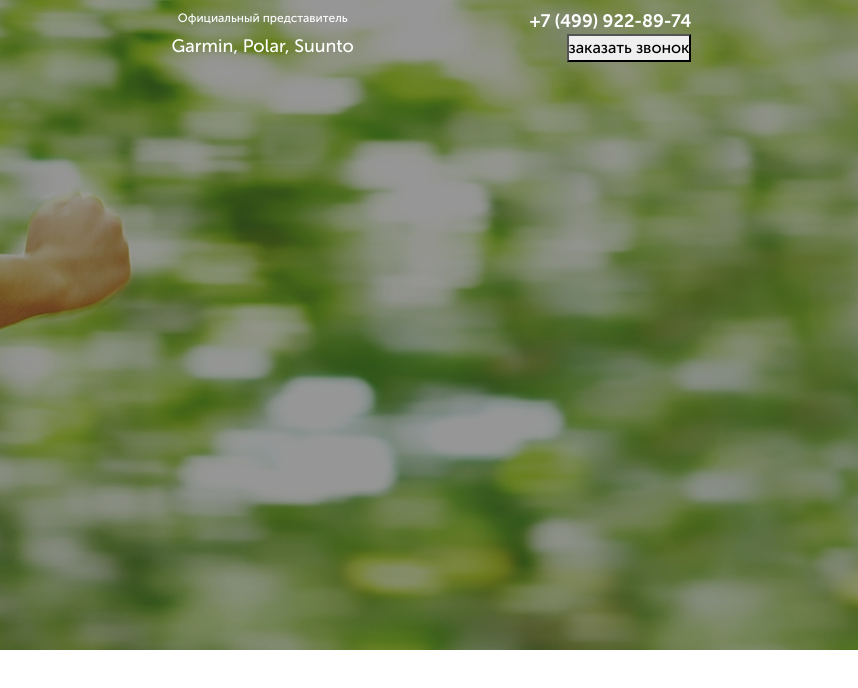
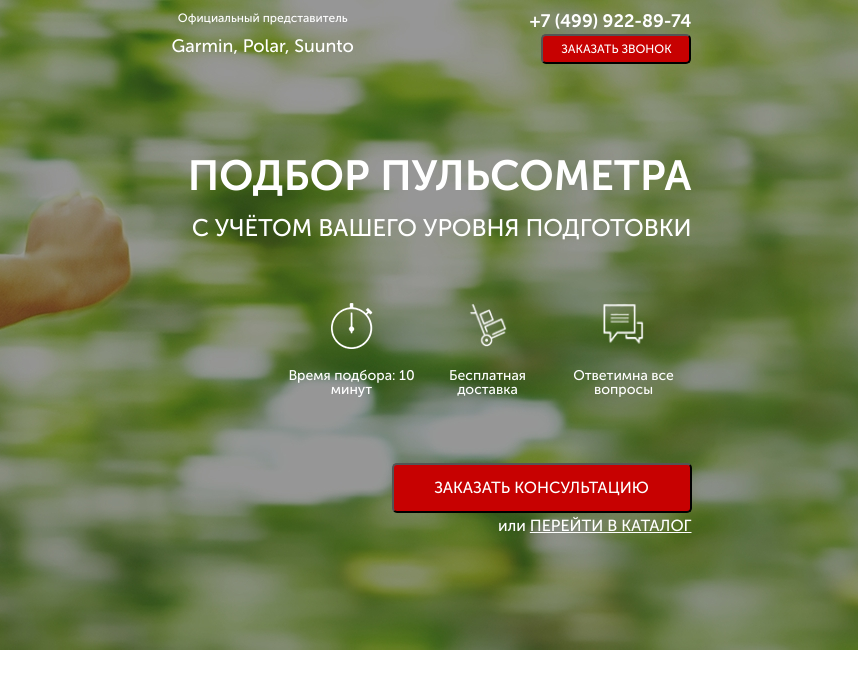
Before and after one commit to Xuan5422/PULSE, a website: page src/index.html in a window 1280 px wide. Shown: the full height of the page, 422-1280 px from the left. Drawn offline with Linux system fonts and the light colour scheme.

Commit message:
сверстал promo

```diff
--- a/src/index.html
+++ b/src/index.html
@@ -28,7 +28,37 @@
 					<button class="button">заказать звонок</button>
 				</div>
 			</header>
+			<h1 class="promo__title">
+				Подбор пульсометра
+			</h1>
+			<h2 class="promo__subtitle">
+				с учётом Вашего уровня подготовки
+			</h2>
 
+			<div class="icon-block">
+				<div class="icon-block__item">
+					<img src="icons/main_screen/timer.png" alt="" class="icon-block__img">
+					<div class="icon-block__descr">
+						Время подбора: 10 минут
+					</div>
+				</div>
+				<div class="icon-block__item">
+					<img src="icons/main_screen/hand-cart.png" alt="" class="icon-block__img">
+					<div class="icon-block__descr">
+						Бесплатная доставка
+					</div>
+				</div>
+				<div class="icon-block__item">
+					<img src="icons/main_screen/messages.png" alt="" class="icon-block__img">
+					<div class="icon-block__descr">
+						Ответимна все вопросы
+					</div>
+				</div>
+			</div>
+			<div class="promo__botton-wrapper">
+			<button class="button button_big">заказать кОНСУЛЬТАЦИЮ</button>
+			</div>
+			<div class="promo__catalog">или <a href="#" class="promo__link">ПЕРЕЙТИ В КАТАЛОГ</a></div>
 		</div>
 
 	</section>
--- a/src/sass/base/_mixins.sass
+++ b/src/sass/base/_mixins.sass
@@ -1,11 +1,11 @@
-=my_btn($btn_width, $btn_hieght, $font_weight, $font_size, $btn_color)
-width: $btn_width
-height: $btn_hieght
-background: $btn_color
-border-radius: 5px
-font-style: normal
-font-weight: $font_weight
-font-size: $font_size
-text-align: center
-text-transform: uppercase
-color: #FFFFFF
+=my_btn($btn_width, $btn_hieght, $font_weight, $font_size)
+        width: $btn_width
+        height: $btn_hieght
+        background: $btn_color
+        border-radius: 5px
+        font-style: normal
+        font-weight: $font_weight
+        font-size: $font_size
+        text-align: center
+        text-transform: uppercase
+        color: #FFFFFF
--- a/src/sass/blocks/_button.sass
+++ b/src/sass/blocks/_button.sass
@@ -1,2 +1,4 @@
 .button
-	+my_btn(150px, 30px, 500, 12px, $btn_color)
+	+my_btn(150px, 30px, 500, 12px)
+	&_big
+		+my_btn(300px, 50px, 500, 16px)
--- /dev/null
+++ b/src/sass/blocks/_icon-block.sass
@@ -0,0 +1,21 @@
+.icon-block
+    display: flex
+    justify-content: flex-end
+    align-items: flex-start
+    &__item
+        display: flex
+        flex-direction: column
+        align-items: center
+    &__img
+        width: 42px
+        height: 46px
+    &__descr
+        margin-top: 20px
+        width: 136px
+        height: 29px
+        font-style: normal
+        font-weight: 500
+        font-size: 14px
+        line-height: 14px
+        text-align: center
+        color: #FFFFFF
--- a/src/sass/blocks/_promo.sass
+++ b/src/sass/blocks/_promo.sass
@@ -1,4 +1,43 @@
 .promo
     min-height: 650px
     padding: 12px 0 93px 0
-    background: url('../../img/main.jpg') center (center/cover) no-repeat
+    background: url('../img/main.jpg') center (center/cover) no-repeat
+    &__title
+        margin-top: 91px
+        font-style: normal
+        font-weight: 700
+        font-size: 42px
+        line-height: 42px
+        text-align: right
+        text-transform: uppercase
+        color: #FFFFFF
+    &__subtitle
+        margin-top: 17px
+        margin-bottom: 60px
+        font-style: normal
+        font-weight: 500
+        font-size: 24px
+        text-align: right
+        text-transform: uppercase
+        color: #FFFFFF
+    &__catalog
+        font-style: normal
+        font-weight: 500
+        font-size: 16px
+        line-height: 25px
+        text-align: right
+        color: #FFFFFF
+    &__link
+        font-style: normal
+        font-weight: 500
+        font-size: 16px
+        line-height: 25px
+        text-align: right
+        color: #FFFFFF
+        &:hover
+            color: $hover_color
+
+    &__botton-wrapper
+        margin-top: 65px
+        display: flex
+        justify-content: flex-end
--- a/src/sass/style.sass
+++ b/src/sass/style.sass
@@ -4,10 +4,11 @@
 	margin: 0
 	padding: 0
 
-@import "blocks/_promo"
-@import "blocks/_container"
-@import "blocks/_header"
-@import "blocks/_button"
-@import "base/_variables"
+@import "base/variables"
 @import "base/mixins"
+@import "blocks/promo"
+@import "blocks/container"
+@import "blocks/header"
+@import "blocks/button"
+@import "blocks/icon-block"
 @import "_media"
```
Also changed, not shown: src/css/style.css.
